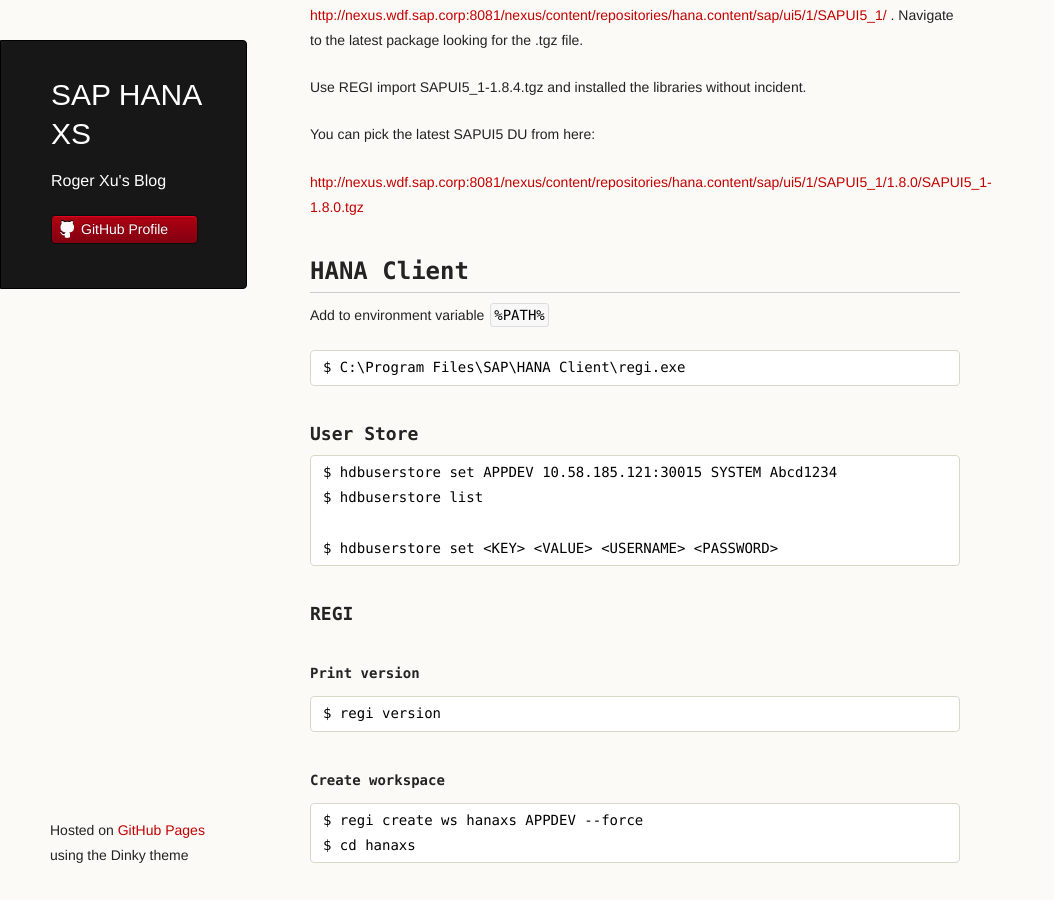
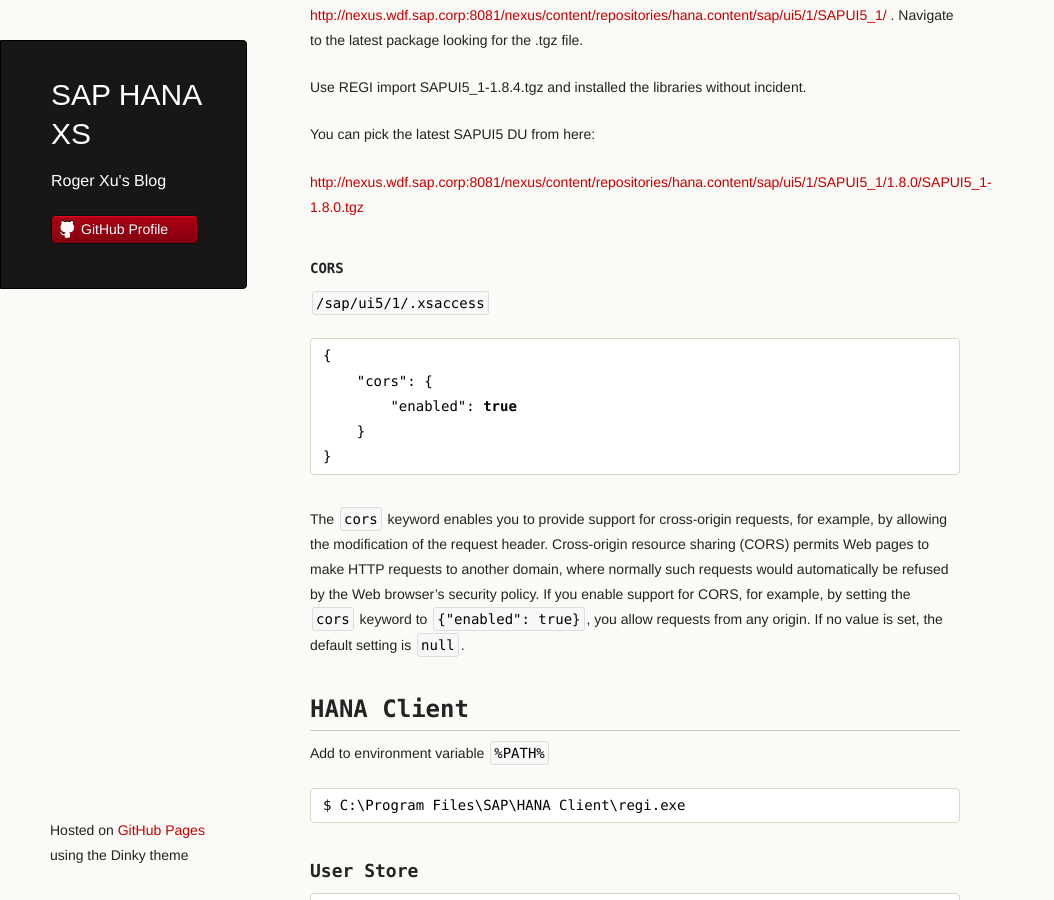
Before and after one commit to rogerxu/rogerxu.github.io, a Jekyll site: the page built from _posts/2013-05-15-xsengine.md, in a window 1280 px wide and 900 px high, scrolled down 1304 px. Shown: the whole window, without its empty margins (0-1054 px from the left). Built offline with Jekyll 4.4.1, drawn with Linux system fonts in a browser that asks for light colours.

Commit message:
Add CORS setting for xs engine.

````diff
--- a/_posts/2013-05-15-xsengine.md
+++ b/_posts/2013-05-15-xsengine.md
@@ -54,6 +54,20 @@
 
 <http://nexus.wdf.sap.corp:8081/nexus/content/repositories/hana.content/sap/ui5/1/SAPUI5_1/1.8.0/SAPUI5_1-1.8.0.tgz>
 
+
+#### CORS
+
+`/sap/ui5/1/.xsaccess`
+
+```json
+{
+    "cors": {
+        "enabled": true
+    }
+}
+```
+
+The `cors` keyword enables you to provide support for cross-origin requests, for example, by allowing the modification of the request header. Cross-origin resource sharing (CORS) permits Web pages to make HTTP requests to another domain, where normally such requests would automatically be refused by the Web browser's security policy. If you enable support for CORS, for example, by setting the `cors` keyword to `{"enabled": true}`, you allow requests from any origin. If no value is set, the default setting is `null`.
 
 ## HANA Client
 
````
